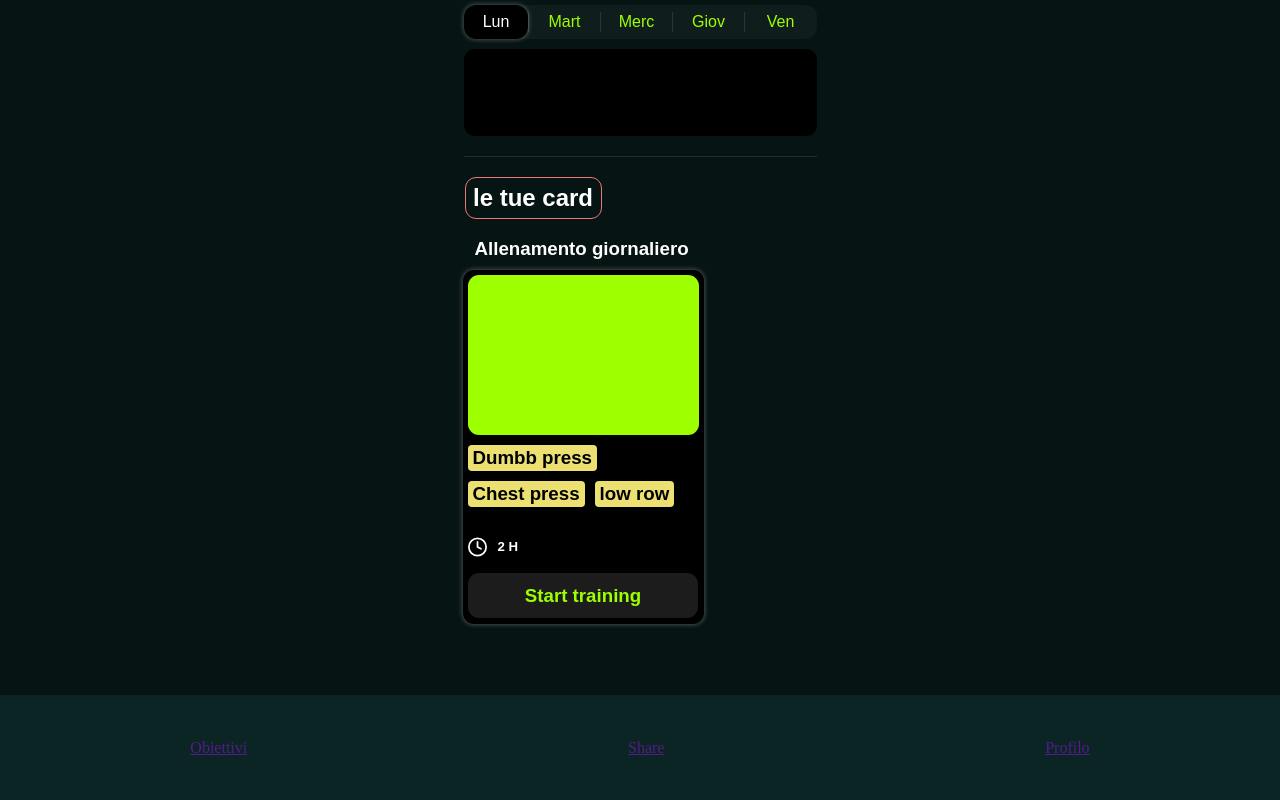
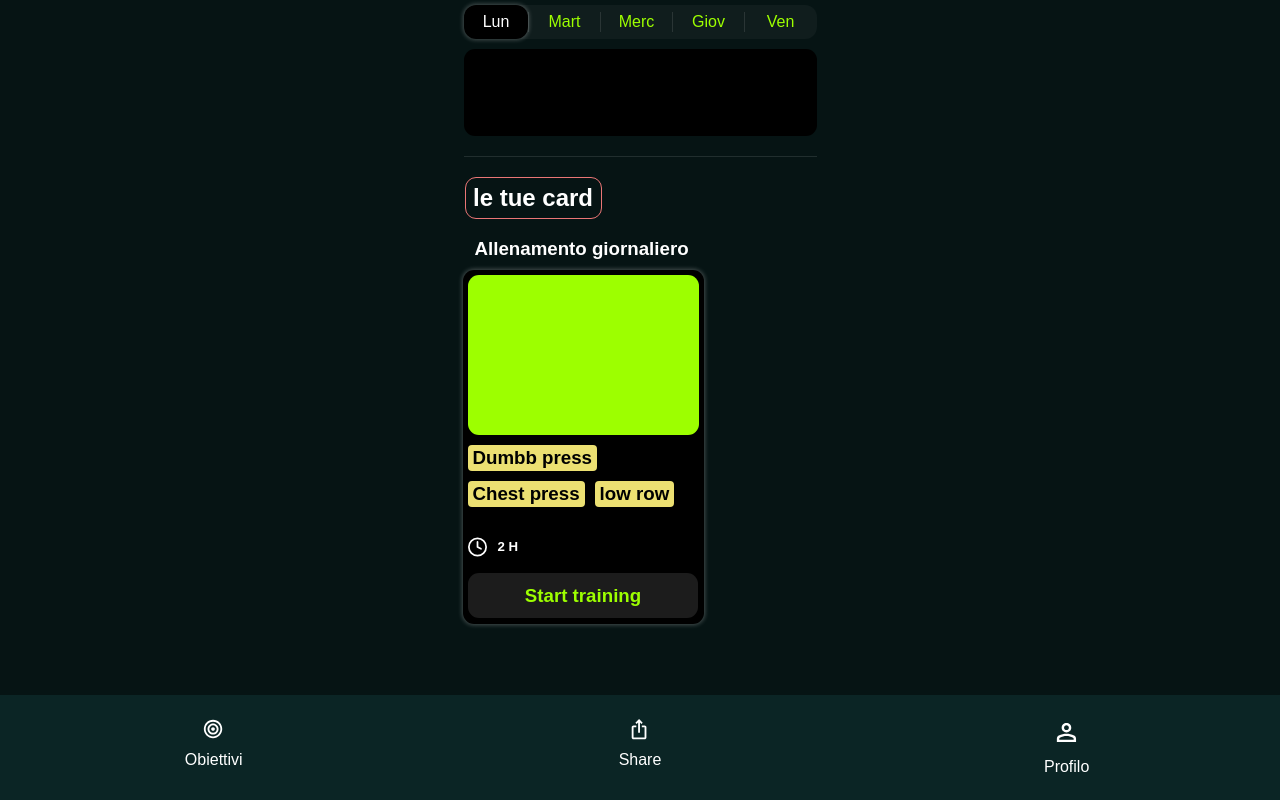
Before and after one commit to Damiano031212/fitstonecorretto, a plain HTML site: page index.html in a window 1280 px wide. Drawn offline with Linux system fonts and the light colour scheme.

Commit message:
Update style.css

```diff
--- a/style.css
+++ b/style.css
@@ -213,7 +213,76 @@ h5{
     justify-content: space-around;
     align-items: center;
     padding: 10px 0;
-    box-shadow: 0 -2px 5px rgba(0, 0, 0, 0.5);
 
   background-color: #0B2525;
 }
+
+.icon_obbiettivi{
+  margin-bottom: 10px;
+  margin-top: 20px;
+  margin-left: auto;
+  margin-right: auto;
+  width: 23px;
+  height: 23px;
+  background-image: url(obbiettivi.svg);
+  background-size: contain; /* Oppure 'cover' per riempire */
+  background-position: center;
+  background-repeat: no-repeat;
+}
+.obbiettivi{
+  height: 100px;
+  width: 57px;
+  text-decoration: none;
+  color: rgb(255, 255, 255);
+}
+
+
+.condividi{
+  height: 100px;
+  width: 57px;
+  text-decoration: none;
+  color: rgb(255, 255, 255);
+
+}
+.icon_share{
+  margin-bottom: 10px;
+  margin-top: 20px;
+  margin-left: auto;
+  margin-right: auto;
+  width: 23px;
+  height: 23px;
+  background-image: url(share.svg);
+  background-size: contain; /* Oppure 'cover' per riempire */
+  background-position: center;
+  background-repeat: no-repeat;
+}
+.center_text_share{
+  display: flex;
+  justify-content: center;
+}
+p{
+ margin: 0px;
+ font-family: Arial, Helvetica, sans-serif;
+}
+.icon_profile{
+  margin-bottom: 10px;
+  margin-top: 20px;
+  margin-left: auto;
+  margin-right: auto;
+  width: 30px;
+  height: 30px;
+  background-image: url(person.svg);
+  background-size: contain; /* Oppure 'cover' per riempire */
+  background-position: center;
+  background-repeat: no-repeat;
+}
+.profilo{
+  height: 100px;
+  width: 57px;
+  text-decoration: none;
+  color: rgb(255, 255, 255);
+}
+.center_text_profile{
+  display: flex;
+  justify-content: center;
+}
```
